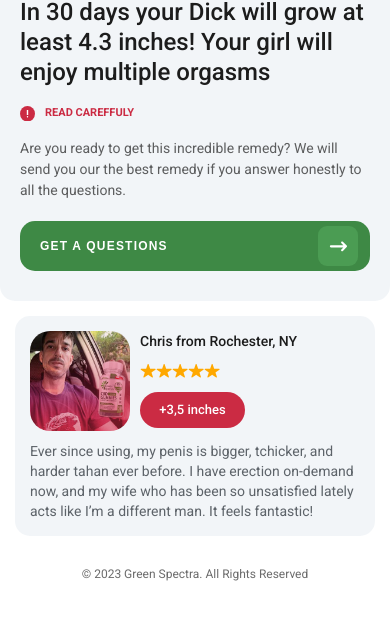
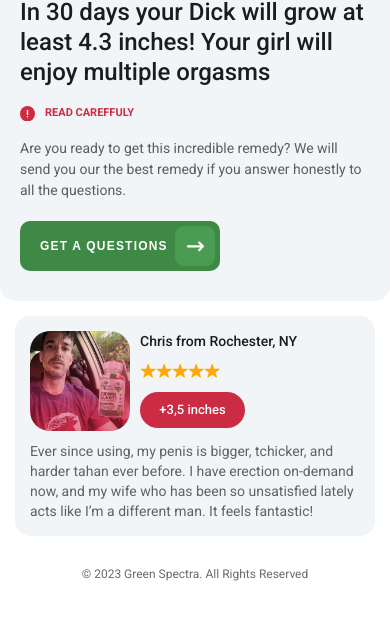
Before and after one commit to devsequence/quiz3, a website: page src/html/index.html in a window 390 px wide. Shown: the part 369-988 px from the top of the page. Drawn offline with nearby package versions, Linux system fonts and the light colour scheme; files that its build step writes are made by us from their sources.

Commit message:
fix style btn arrow

```diff
--- a/src/static/scss/components/_media.scss
+++ b/src/static/scss/components/_media.scss
@@ -281,12 +281,14 @@
     }
   }
   .btn-arrow{
-    max-width: 100%;
+    max-width: 200px;
+    border-radius: 10px;
     font-size: 12px;
     line-height: 1;
     padding: 19px 20px;
     &:before, &:after{
       top: 5px;
+      right: 5px;
     }
   }
   .quiz-copy{
```
Also changed, not shown: src/static/css/index.css.
